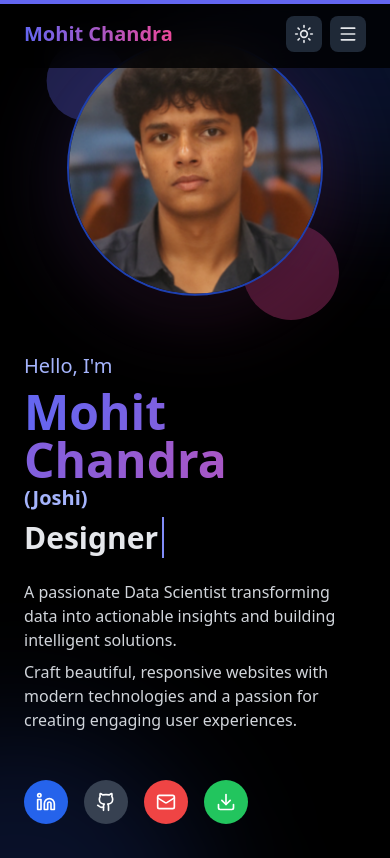
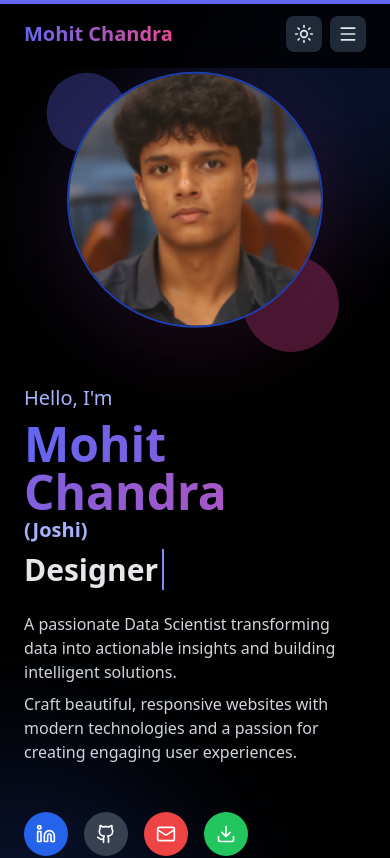
Before and after one commit to mohitchandra11/portfolio, a React (Vite) app: page / in a window 390 px wide. Shown: the top 858 px of the page. Built offline with nearby package versions, Linux system fonts and the light colour scheme.

Commit message:
fixed navbar

```diff
--- a/src/components/HeroSection.jsx
+++ b/src/components/HeroSection.jsx
@@ -6,7 +6,7 @@ import { ArrowDown } from 'lucide-react';
 
 const HeroSection = () => (
     // Added extra top padding 'pt-12' for mobile to push content down
-    <section id="about" className="min-h-screen px-6 sm:px-12 md:px-24 flex flex-col-reverse md:flex-row items-center justify-start md:justify-center gap-12 relative overflow-hidden pt-12 md:pt-0 pb-28 md:pb-24">
+    <section id="about" className="min-h-screen px-6 sm:px-12 md:px-24 flex flex-col-reverse md:flex-row items-center justify-start md:justify-center gap-12 relative overflow-hidden pt-20 md:pt-0 pb-28 md:pb-24">
         {/* Background elements remain unchanged */}
         <motion.div
             className="absolute -top-40 -right-40 w-96 h-96 bg-blue-900/30 rounded-full blur-3xl -z-10"
```
